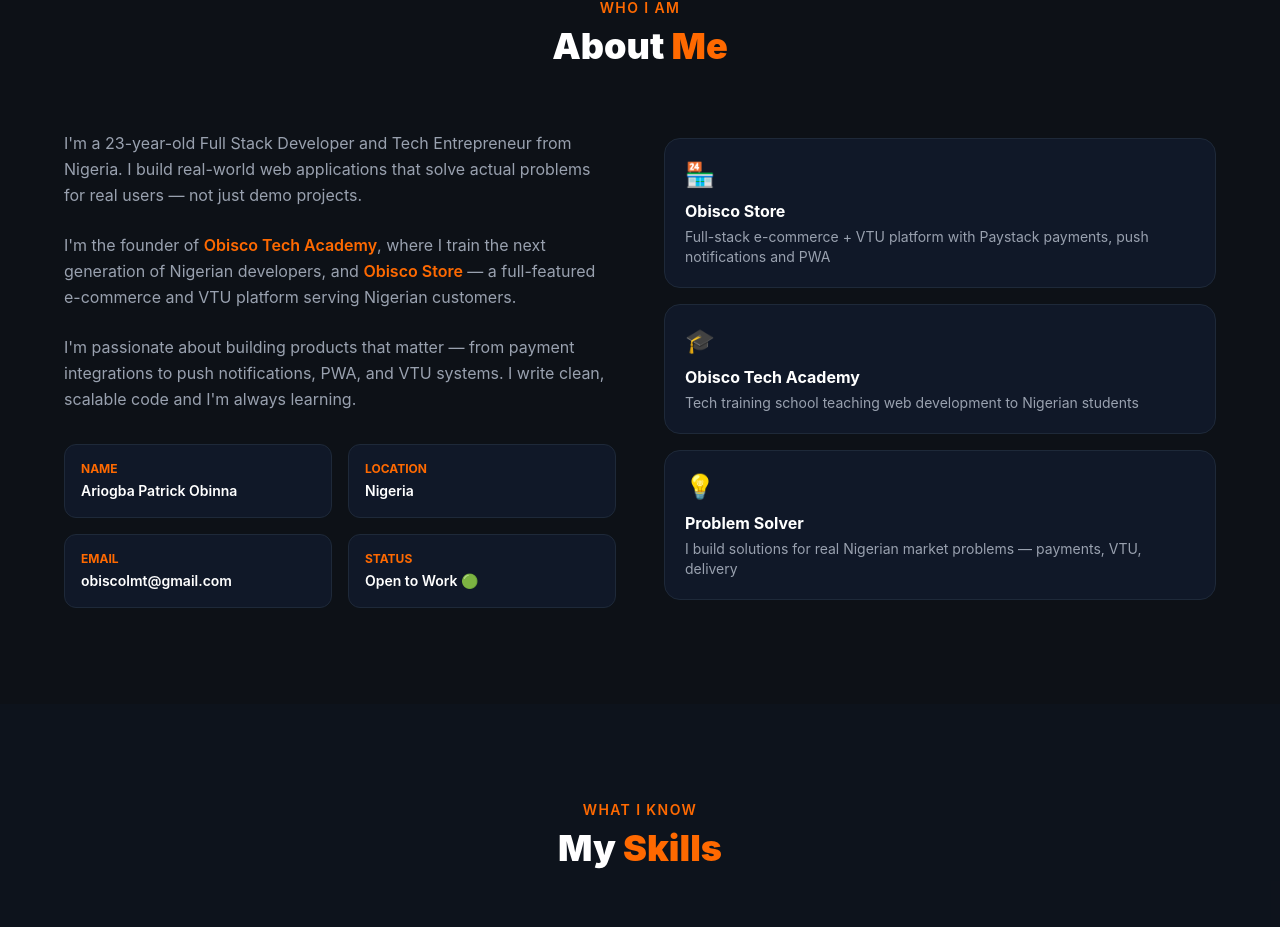
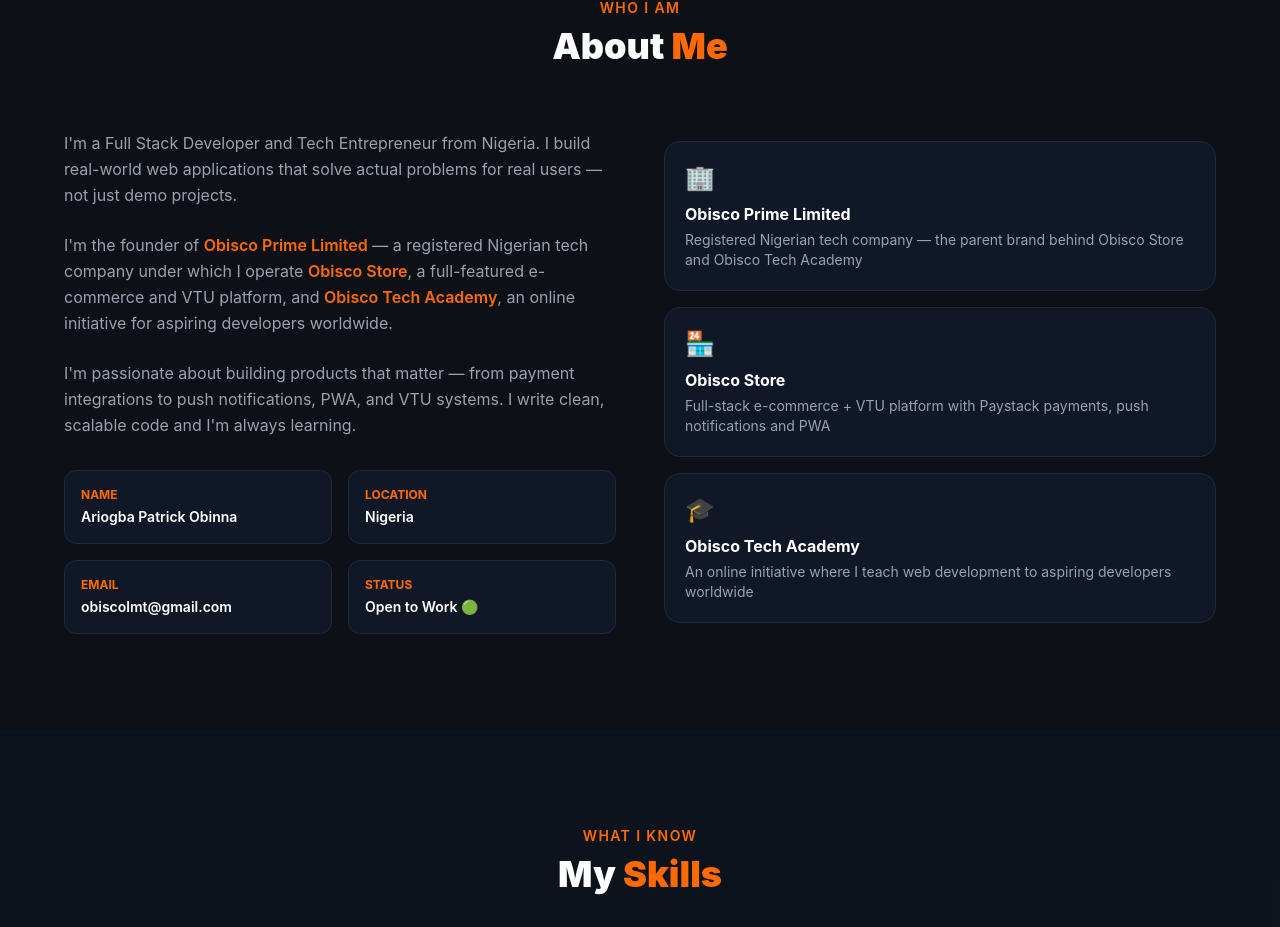
Before and after one commit to obiscolmt-pixel/my-portfolio, a React (Vite) app: page / in a window 1280 px wide. Shown: the part 898-1825 px from the top of the page. Built offline with nearby package versions, Linux system fonts and the light colour scheme.

Commit message:
changes in about me

```diff
--- a/src/components/About.jsx
+++ b/src/components/About.jsx
@@ -12,10 +12,10 @@
         <div className="grid md:grid-cols-2 gap-12 items-center">
           <div>
             <p className="text-gray-400 leading-relaxed mb-6">
-              I'm a 23-year-old Full Stack Developer and Tech Entrepreneur from Nigeria. I build real-world web applications that solve actual problems for real users — not just demo projects.
+              I'm a Full Stack Developer and Tech Entrepreneur from Nigeria. I build real-world web applications that solve actual problems for real users — not just demo projects.
             </p>
             <p className="text-gray-400 leading-relaxed mb-6">
-              I'm the founder of <span className="text-orange-500 font-semibold">Obisco Tech Academy</span>, where I train the next generation of Nigerian developers, and <span className="text-orange-500 font-semibold">Obisco Store</span> — a full-featured e-commerce and VTU platform serving Nigerian customers.
+              I'm the founder of <span className="text-orange-500 font-semibold">Obisco Prime Limited</span> — a registered Nigerian tech company under which I operate <span className="text-orange-500 font-semibold">Obisco Store</span>, a full-featured e-commerce and VTU platform, and <span className="text-orange-500 font-semibold">Obisco Tech Academy</span>, an online initiative for aspiring developers worldwide.
             </p>
             <p className="text-gray-400 leading-relaxed mb-8">
               I'm passionate about building products that matter — from payment integrations to push notifications, PWA, and VTU systems. I write clean, scalable code and I'm always learning.
@@ -38,9 +38,9 @@
 
           <div className="flex flex-col gap-4">
             {[
+              { emoji: '🏢', title: 'Obisco Prime Limited', desc: 'Registered Nigerian tech company — the parent brand behind Obisco Store and Obisco Tech Academy' },
               { emoji: '🏪', title: 'Obisco Store', desc: 'Full-stack e-commerce + VTU platform with Paystack payments, push notifications and PWA' },
-              { emoji: '🎓', title: 'Obisco Tech Academy', desc: 'Tech training school teaching web development to Nigerian students' },
-              { emoji: '💡', title: 'Problem Solver', desc: 'I build solutions for real Nigerian market problems — payments, VTU, delivery' },
+              { emoji: '🎓', title: 'Obisco Tech Academy', desc: 'An online initiative where I teach web development to aspiring developers worldwide' },
             ].map(item => (
               <div key={item.title} className="bg-gray-900 border border-gray-800 rounded-2xl p-5 hover:border-orange-500 transition">
                 <p className="text-2xl mb-2">{item.emoji}</p>
```
